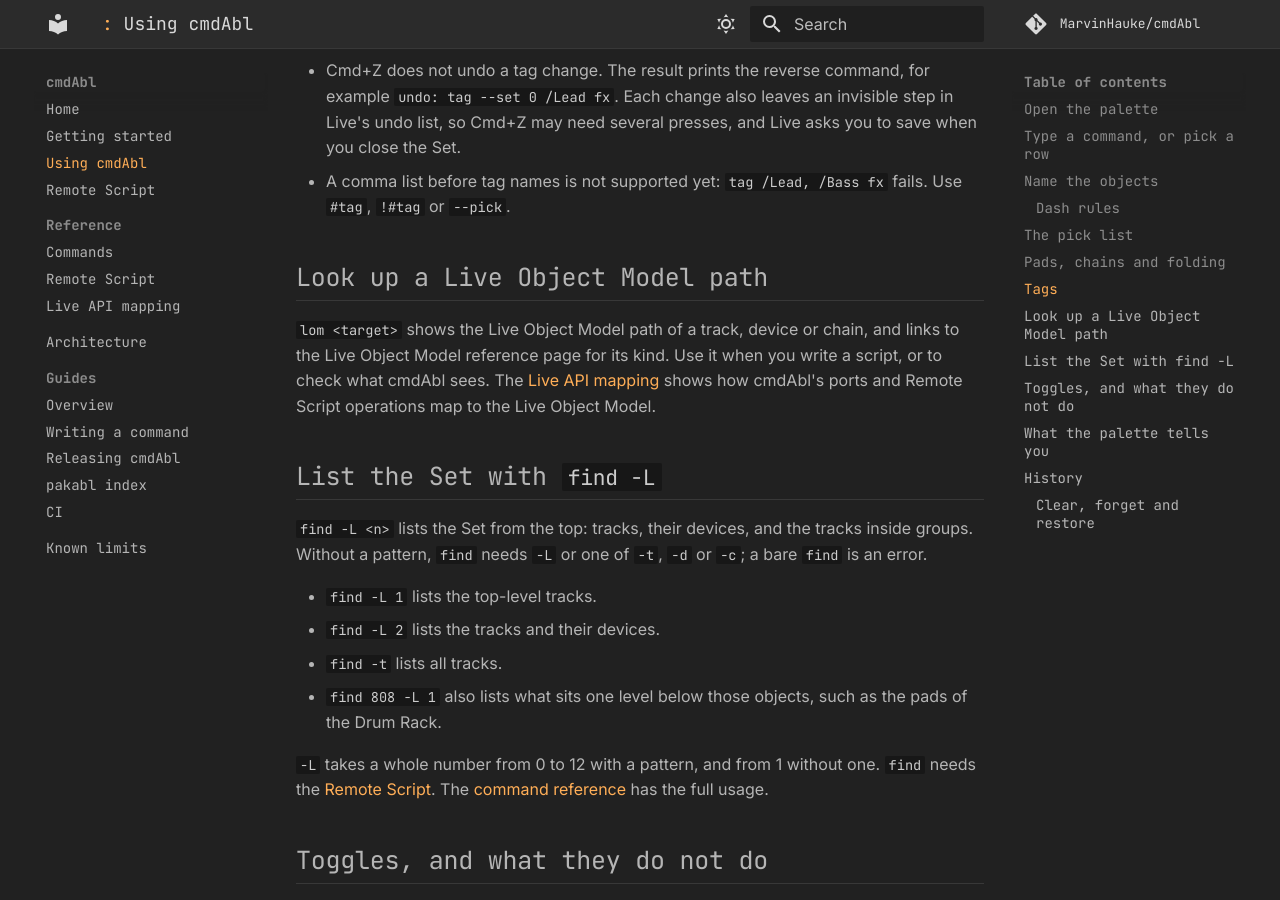
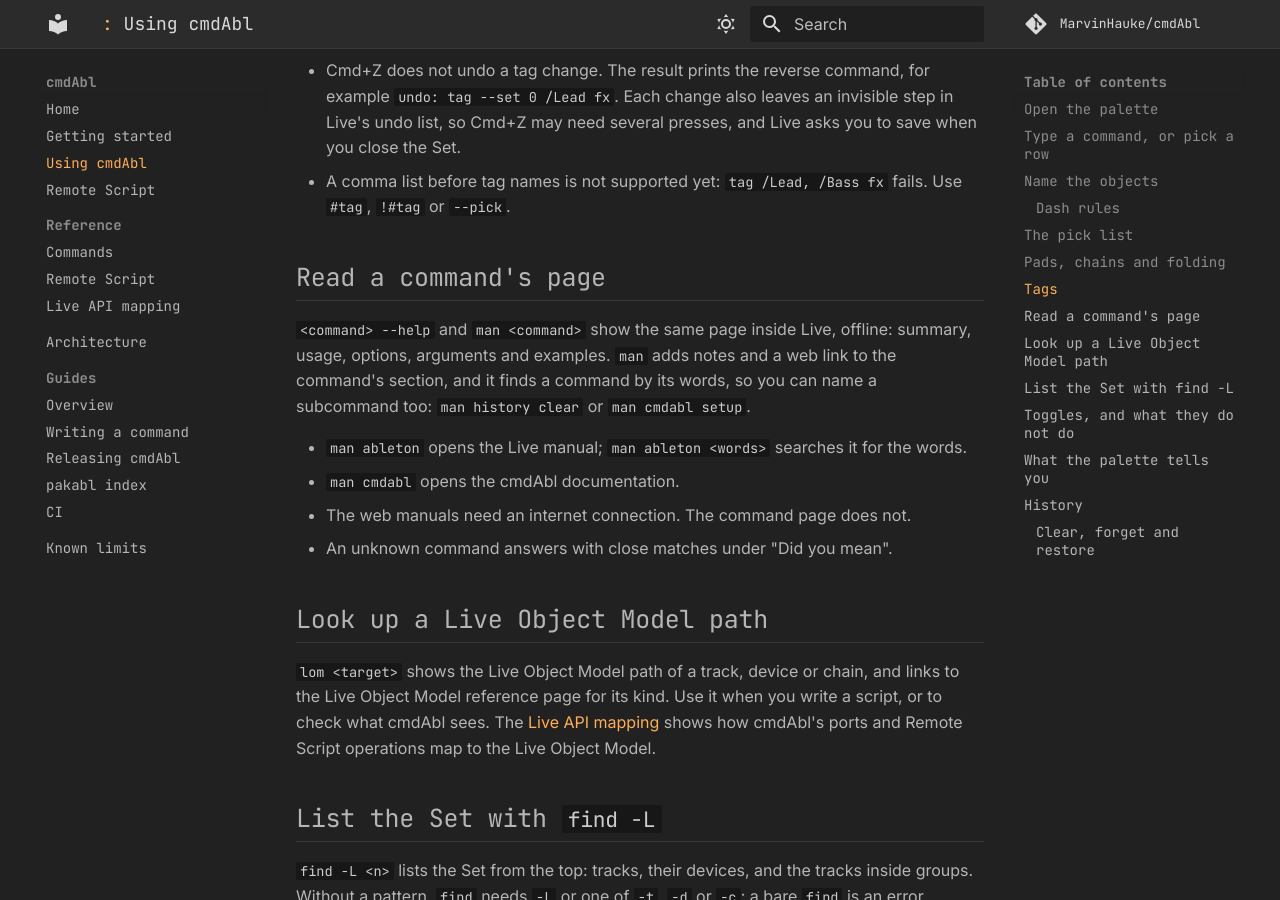
Before and after one commit to MarvinHauke/cmdAbl, an MkDocs documentation site: the page built from docs/using.md, in a window 1280 px wide and 900 px high, scrolled down 4535 px. Built offline with MkDocs 1.6.1 and Material for MkDocs 9.7.7, drawn with Linux system fonts in a browser that asks for light colours; comment, search, counter and statistics services are not loaded.

Commit message:
docs: man <command> — the page and the --help text are the same
Co-Authored-By: Claude Haiku 5.5 <noreply@anthropic.com>

```diff
--- a/docs/using.md
+++ b/docs/using.md
@@ -147,6 +147,17 @@ A tag marks what a track is, such as `fx` or `drums`. One command then reaches e
   several presses, and Live asks you to save when you close the Set.
 - A comma list before tag names is not supported yet: `tag /Lead, /Bass fx` fails. Use `#tag`, `!#tag` or `--pick`.
 
+## Read a command's page
+
+`<command> --help` and `man <command>` show the same page inside Live, offline: summary, usage, options, arguments
+and examples. `man` adds notes and a web link to the command's section, and it finds a command by its words, so you
+can name a subcommand too: `man history clear` or `man cmdabl setup`.
+
+- `man ableton` opens the Live manual; `man ableton <words>` searches it for the words.
+- `man cmdabl` opens the cmdAbl documentation.
+- The web manuals need an internet connection. The command page does not.
+- An unknown command answers with close matches under "Did you mean".
+
 ## Look up a Live Object Model path
 
 `lom <target>` shows the Live Object Model path of a track, device or chain, and links to the Live Object Model
```
Also changed, not shown: README.md (+1 -1 lines).
